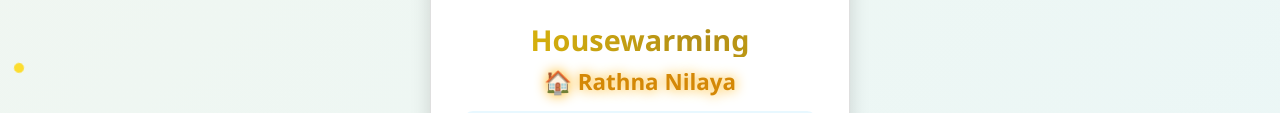
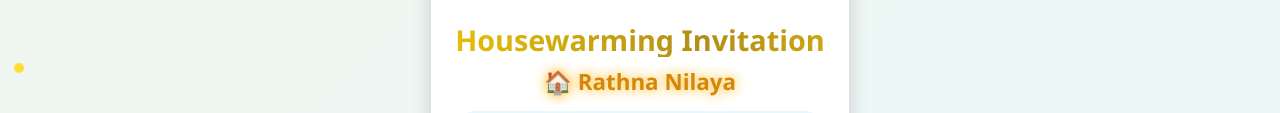
Before and after one commit to kirankiruprojects/invitation-link, a plain HTML site: page index.html in a window 1280 px wide. Shown: the part 339-452 px from the top of the page. Drawn offline with nearby package versions, Linux system fonts and the light colour scheme.

Commit message:
index.html

```diff
--- a/index.html
+++ b/index.html
@@ -177,7 +177,7 @@
   <div class="card invitation-card">
     <img src="https://i.pinimg.com/736x/bb/36/6d/bb366d5751dcd4e2c8df0212c1ffea1e.jpg" class="top-image" alt="Gruhapravesha Ceremony" />
     <div class="card-body">
-      <h2 class="gold-text">Housewarming</h2>
+      <h2 class="gold-text">Housewarming Invitation</h2>
       <div class="venue-highlight">🏠 Rathna Nilaya</div>
       <div class="event-details">
         Thursday, 14th August 2025<br>
```
